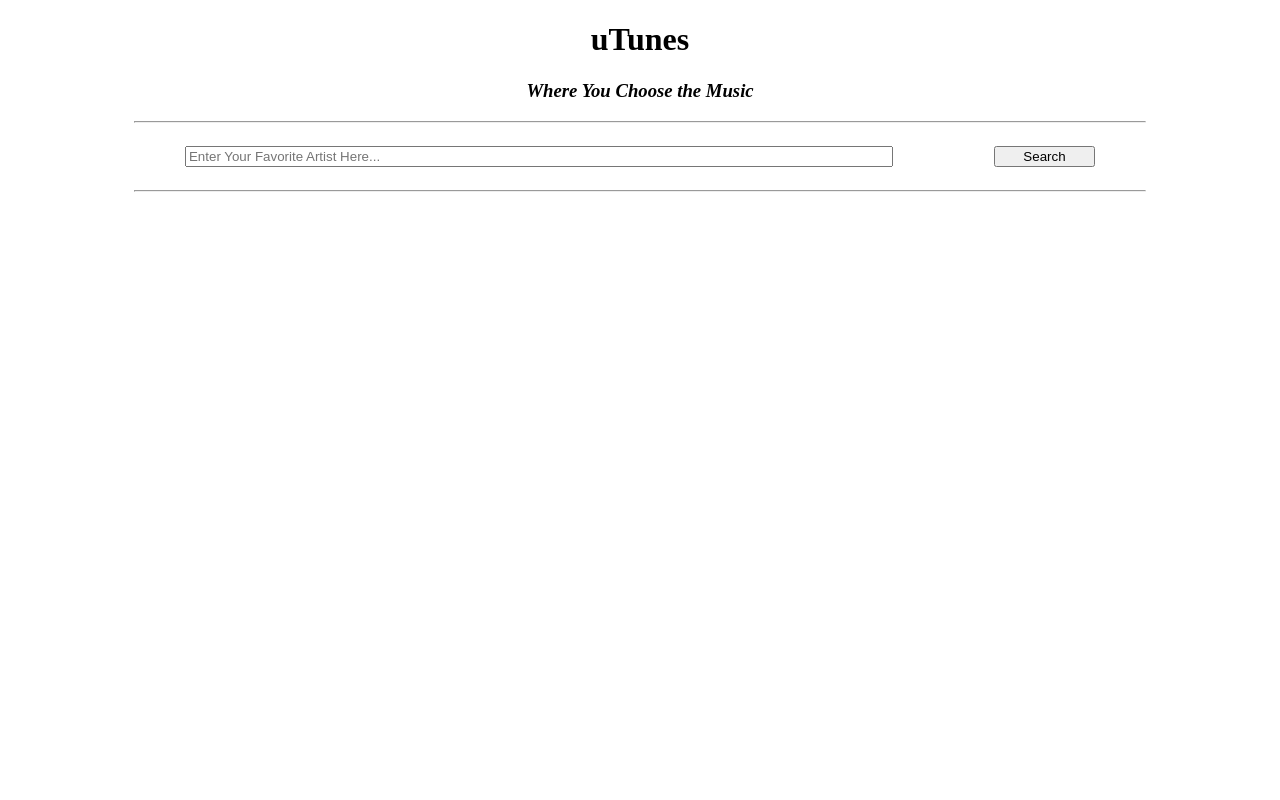
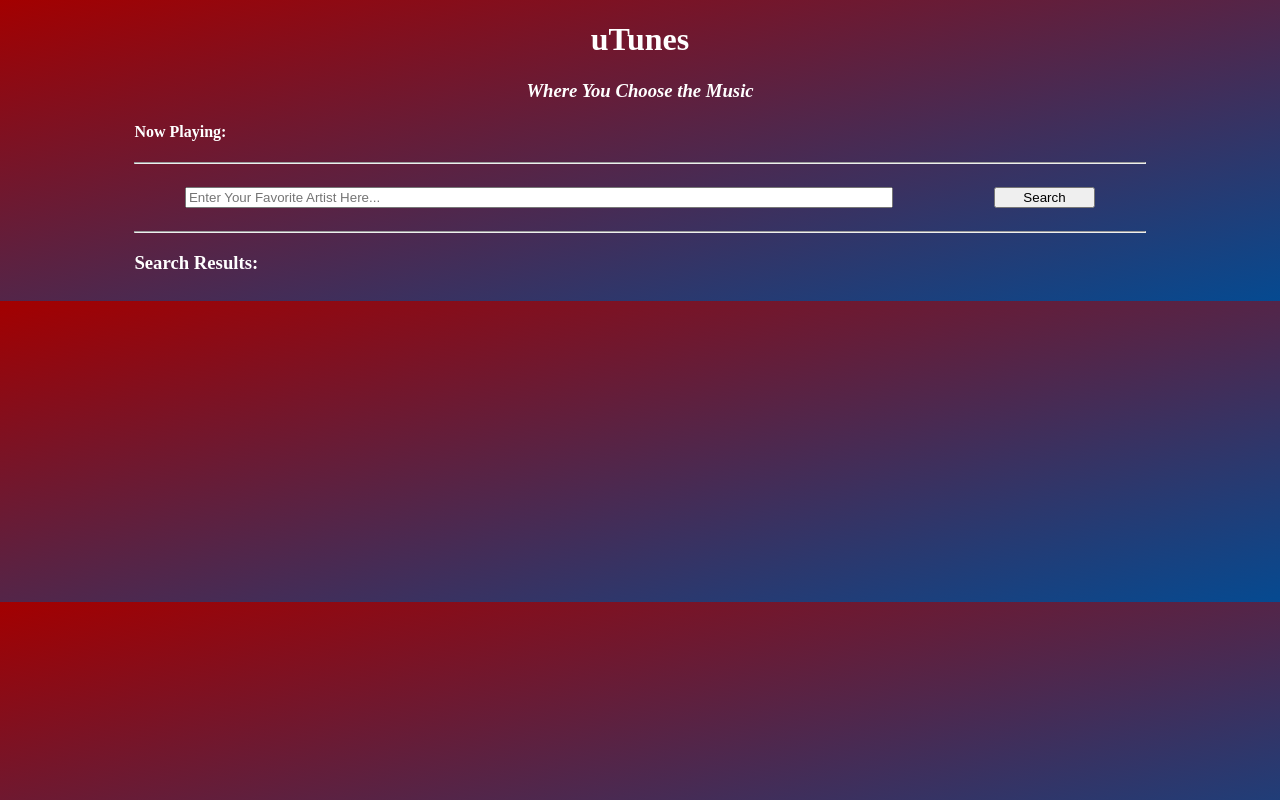
Before and after one commit to swkane/week4-uTunes, a plain HTML site: page index.html in a window 1280 px wide. Drawn offline with Linux system fonts and the light colour scheme.

Commit message:
Adjust some styling

```diff
--- a/index.html
+++ b/index.html
@@ -16,6 +16,7 @@
         <form action="audio">
 
         </form>
+        <h4>Now Playing:</h4>
         <hr>
       </section>
       <section class="search">
@@ -23,7 +24,9 @@
           <button type="button" name="">Search</button>
       </section>
       <hr>
+      <h3>Search Results:</h3>
       <section class="results">
+
         <!-- <div class="result">
           <img src="http://via.placeholder.com/150" alt="album cover">
           <p class="song-title">Fool</p>
--- a/main.js
+++ b/main.js
@@ -3,7 +3,7 @@ let searchButton = document.querySelector("button");
 let searchBox = document.querySelector('.search-input');
 
 
-let base = "https://itunes.apple.com/search?term=";
+let base = "https://itunes.apple.com/search?media=music&term=";
 
 
 searchButton.addEventListener("click", submitRequest);
@@ -37,6 +37,11 @@ function submitRequest() {
   }
 }
 
+// TODO: Create a click event for whatever song you choose
+// TODO: Change the src of the audio element to match the chosen song
+
+// TODO: create a hover play icon on each album cover
+
 // grab the search param from .search-input
 
 // convert the typed text to encoded url
--- a/style.css
+++ b/style.css
@@ -1,3 +1,11 @@
+
+/*TODO: fix background color repeating issue*/
+body {
+  background: linear-gradient(to left top, #054A91, #A30000);
+  height: auto;
+  color: white;
+}
+
 .container {
   margin: 0 auto;
   max-width: 80%;
@@ -38,3 +46,7 @@ button {
   text-align: center;
   padding: 20px;
 }
+
+img {
+  border-radius: 4px;
+}
```
